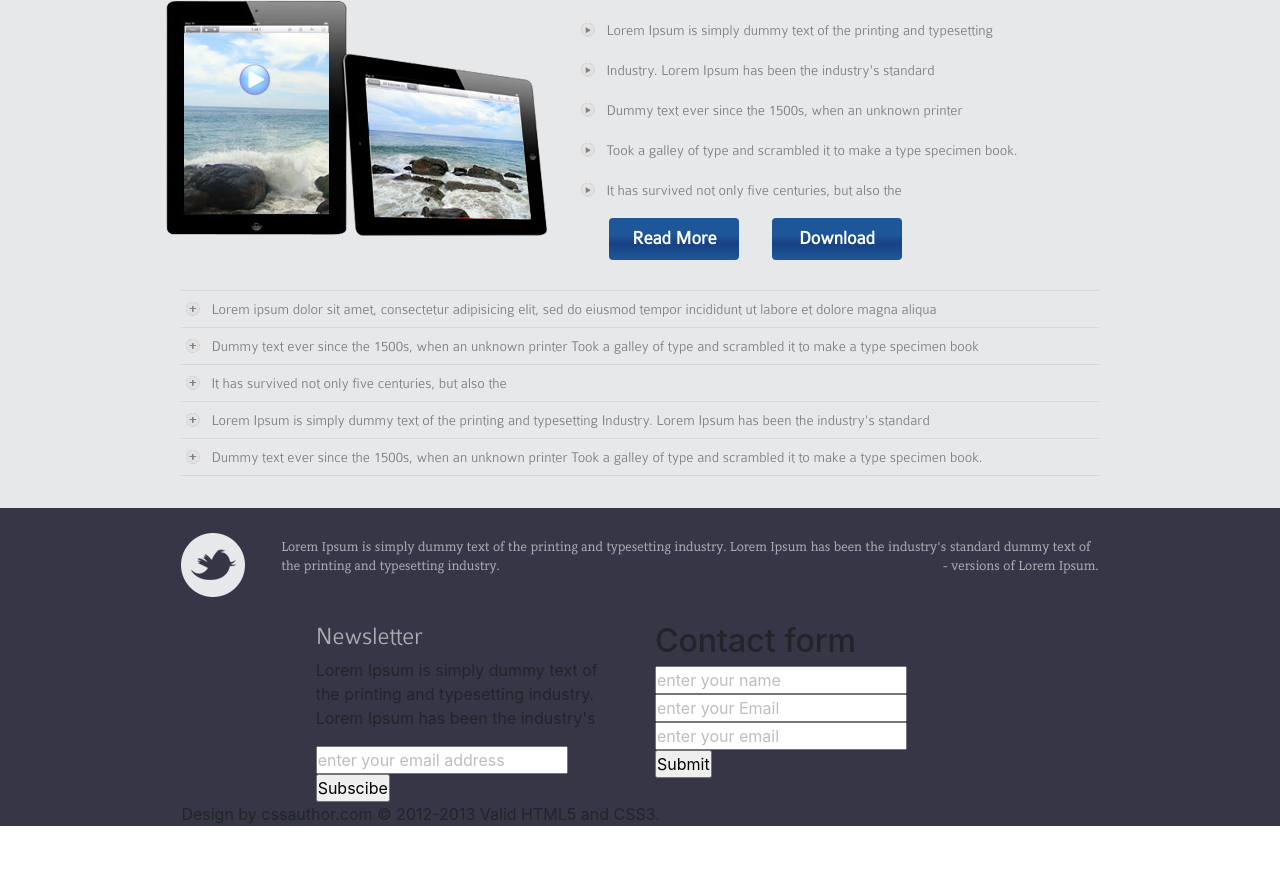
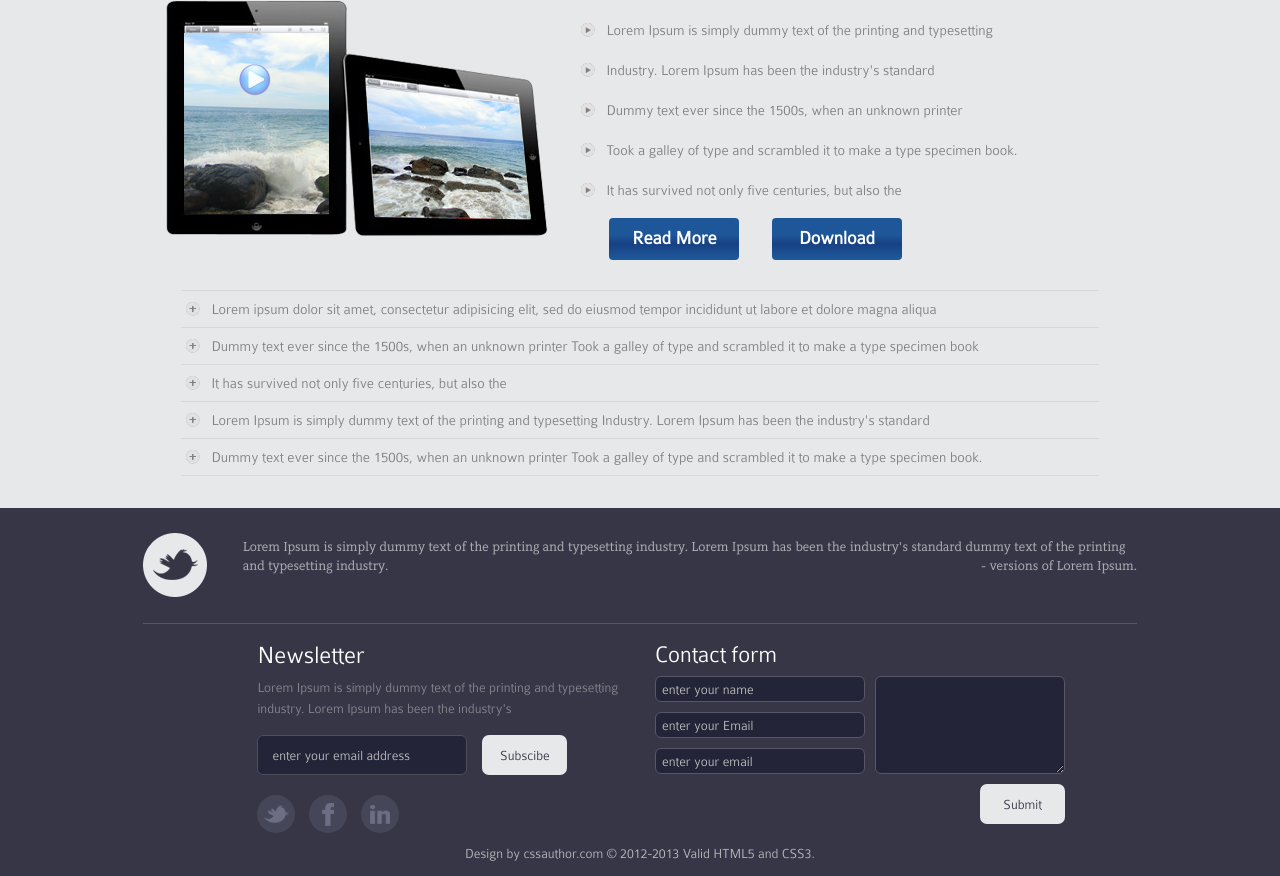
Before and after one commit to OleksiiA9/boot-p9, a plain HTML site: page index.html in a window 1280 px wide. Shown: the part 914-1790 px from the top of the page. Before the commit the page ends 1740 px from the top, so only its background shows below. Drawn offline with nearby package versions, Linux system fonts and the light colour scheme.

Commit message:
res800px+

```diff
--- a/css/style.css
+++ b/css/style.css
@@ -260,6 +260,7 @@
 }
 .footer .row{
     text-align: left;
+    width: 80%;
 }
 .footer .row .footer-top{
     padding-left: 100px;
@@ -271,6 +272,10 @@
     padding-top: 30px;
     padding-bottom: 30px;
 }
+.footer .row .footer-top{
+    border-bottom: 1px solid #56566a;
+    margin-bottom: 18px;
+}
 .footer .row .footer-top blockquote footer{
     float: right;
 }
@@ -279,7 +284,140 @@
 }
 .footer-mid .row .col6 .subscribe h4{
     font-family: 'colaboratelightregular';
-    color: #acacb2;
+    color: #fff;
     font-size: 25px;
     font-weight: 300;
 }
+.footer-mid .row .col6 .subscribe p{
+    color: #87878f;
+    font-family: 'colaboratelightregular';
+    font-size: 14px;
+    font-weight: 300;
+}
+.footer-mid .row .col6 .subscribe form{
+    display: flex;
+    flex-wrap: wrap;
+    width: 100%;
+}
+.footer-mid .row .col6 .subscribe form input:first-child{
+    width: 210px;
+    display: block;
+    padding: 8px 14px;
+    border: 1px solid #4d4d5c;
+    background: #242439;
+    border-radius: 6px;
+    margin-right: 15px;
+    color: #5e5e6a;
+    font-family: 'colaboratelightregular';
+    font-size: 14px;
+    font-weight: 300;
+}
+.footer-mid .row .col6 .subscribe form input:last-child{
+    width: 85px;
+    height: 40px;
+    display: block;
+    background: #e7e8ea;
+    border-radius: 7px;
+    border: none;
+    color: #363648;
+    font-family: 'colaboratelightregular';
+    font-size: 14px;
+    font-weight: 300;
+    cursor: pointer;
+}
+.footer-mid .social{
+    display: flex;
+    flex-wrap: wrap;
+    width: 100%;
+    padding-bottom: 20px;
+}
+.footer-mid .social div{
+    display: block;
+    width: 38px;
+    height: 38px;
+    border-radius: 50%;
+    margin-right: 14px;
+    margin-bottom: 10px;
+    padding-top: 20px;
+}
+.footer-mid .social div:last-child{margin-right: 0;}
+.footer-mid .social div a{
+    display: block;
+    width: 38px;
+    height: 38px;
+    border-radius: 50%;
+    background: #464659 url(../images/p1/twitterm.png) center center no-repeat;
+}
+.footer-mid .social div:nth-child(2) a{background: #464659 url(../images/p1/facebookm.png) center center no-repeat;}
+.footer-mid .social div:last-child a{background: #464659 url(../images/p1/inm.png) center center no-repeat;}
+.footer-mid .social div a:hover{background-color: #e7e8ea;}
+.footer-mid .row .col6 h4{
+    color: #fff;
+    font-family: 'colaboratelightregular';
+}
+.footer-mid-contact{
+    width: 414px;
+    display: flex;
+    flex-wrap: wrap;
+}
+.footer-mid-contact-inp{
+    overflow: hidden;
+    display: block;
+    margin-right: 10px;
+}
+
+.footer-mid-contact input{
+    display: block;
+    width: 210px;
+    border: 1px solid #575768;
+    border-radius: 6px;
+    background: #242439;
+    margin-bottom: 10px;
+    color: #5e5e6a;
+    font-family: 'colaboratelightregular';
+    font-size: 14px;
+    font-weight: 300;
+    height: 26px;
+    padding-left: 6px;
+}
+.footer-mid-contact textarea{
+    width: 190px;
+    display: block;
+    color: #5e5e6a;
+    font-family: 'colaboratelightregular';
+    font-size: 14px;
+    font-weight: 300;
+    padding-left: 6px;
+    border: 1px solid #575768;
+    border-radius: 6px;
+    background: #242439;
+    height: 98px;
+}
+.footer-mid-contact-button{
+    width: 100%;
+}
+.footer-mid-contact .footer-mid-contact-but{
+    float: right;
+    width: 85px;
+    height: 40px;
+    background: #e7e8ea;
+    border-radius: 7px;
+    border: none;
+    color: #363648;
+    font-family: 'colaboratelightregular';
+    font-size: 14px;
+    font-weight: 300;
+    cursor: pointer;
+    padding: 0;
+    margin-right: 4px;
+}
+.fotter-bot{
+    display: block;
+    width: 100%;
+    text-align: center;
+    padding-bottom: 12px;
+    font-family: 'colaboratelightregular';
+    color: #b8b8bc;
+    font-size: 14px;
+    font-weight: 300;
+}
--- a/index.html
+++ b/index.html
@@ -201,16 +201,23 @@
                                     </form>
                                     <div class="social">
                                         <div><a href=""></a></div>
+                                        <div><a href=""></a></div>
+                                        <div><a href=""></a></div>
                                     </div>
                                 </div>
                             </div>
                             <div class="col-sm-12 col-md-6 col-lg-6 col6">
+                                <h4>Contact form</h4>
                                 <form class="footer-mid-contact">
-                                    <h2>Contact form</h2>
-                                    <input type="text" name="contact-name" placeholder="enter your name">
-                                    <input type="password" name="contact-password" placeholder="enter your Email">
-                                    <input type="text" name="contact-email" placeholder="enter your email">
-                                    <input type="button" name="subscibe-button" value="Submit">
+                                    <div class="footer-mid-contact-inp">
+                                        <input type="text" name="contact-name" placeholder="enter your name">
+                                        <input type="password" name="contact-password" placeholder="enter your Email">
+                                        <input type="text" name="contact-email" placeholder="enter your email">
+                                    </div>
+                                    <textarea name="txt" rows="5"></textarea>
+                                    <div class="footer-mid-contact-button">
+                                        <input type="button" class="footer-mid-contact-but" name="subscibe-button" value="Submit">
+                                    </div>
                                 </form>
                             </div>
                         </div>
```
